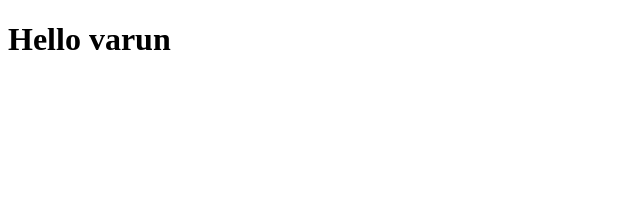
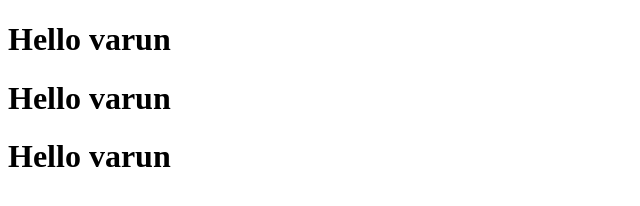
Before and after one commit to varunreddy13/TUTORIAL, a plain HTML site: page index.html in a window 1280 px wide. Shown: the whole page, without its empty margins (0-640 px from the left). Drawn offline with Linux system fonts and the light colour scheme.

Commit message:
second commit

```diff
--- a/index.html
+++ b/index.html
@@ -8,5 +8,7 @@
 </head>
 <body>
     <h1>Hello varun</h1>
+    <h1>Hello varun</h1>
+    <h1>Hello varun</h1>
 </body>
 </html>
```
Also changed, not shown: 1 other file.
